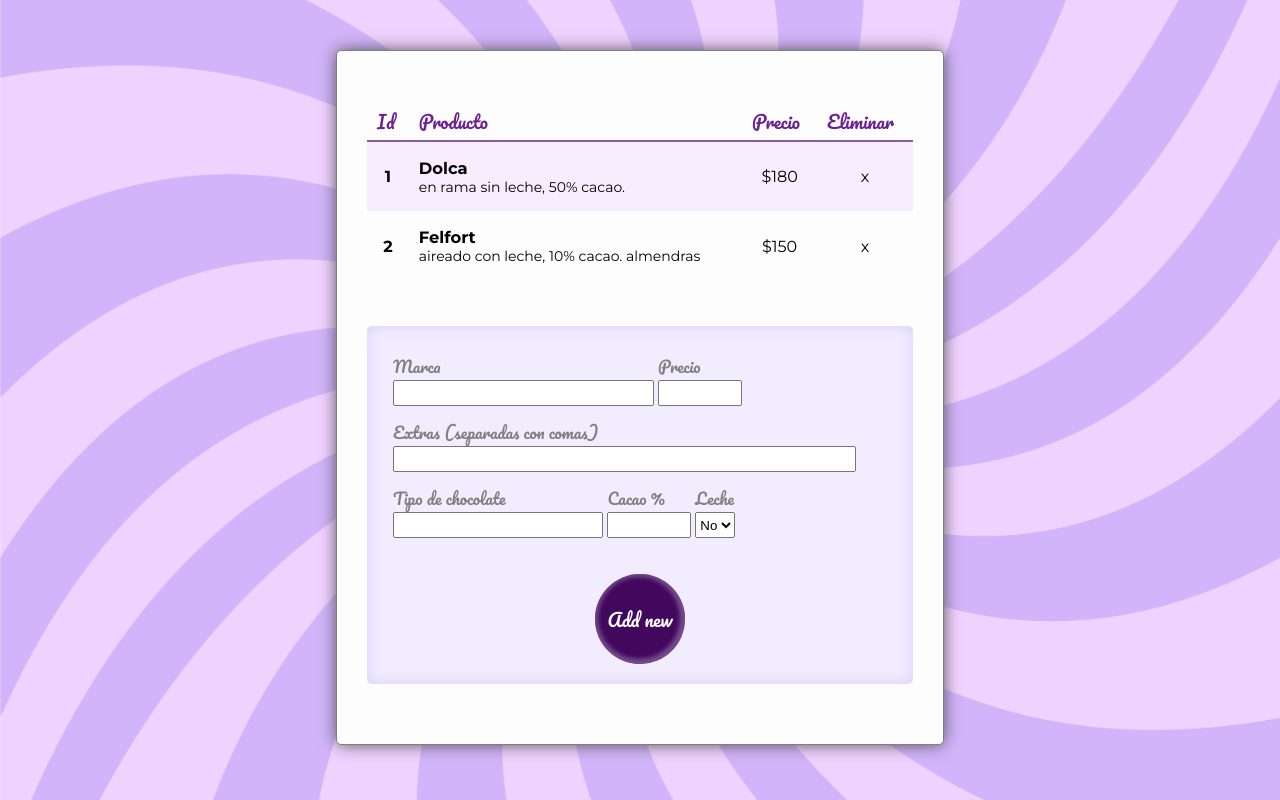
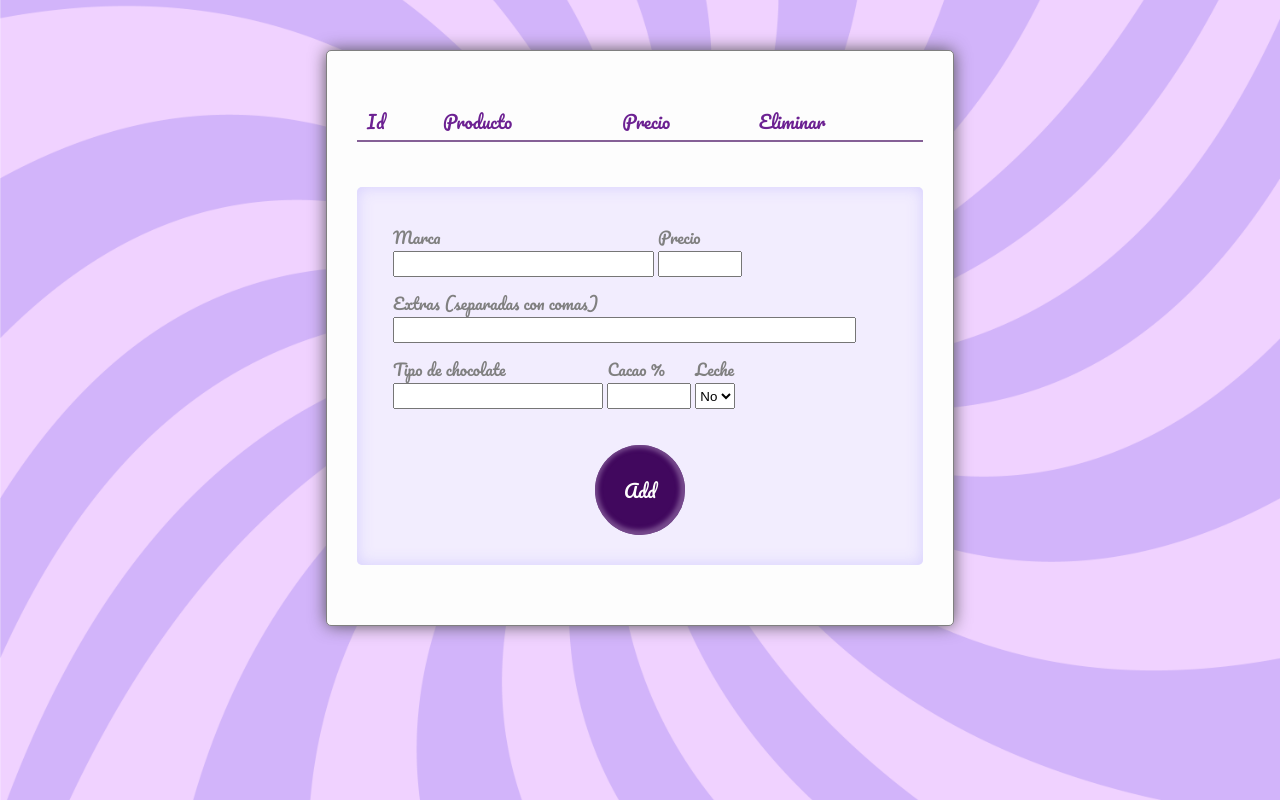
Before and after one commit to LucianABC/ChocolateMenu, a React (Create React App) app: page / in a window 1280 px wide. Built offline with nearby package versions, Linux system fonts and the light colour scheme.

Commit message:
add done, edit in progress

```diff
--- a/public/index.html
+++ b/public/index.html
@@ -6,7 +6,7 @@
     <meta name="viewport" content="width=device-width, initial-scale=1" />
     <meta name="theme-color" content="#000000" />
     <link href="https://fonts.googleapis.com/css?family=Montserrat:300,300i,400,400i,500,500i,600,600i,700,700i,800,800i,900,900i|Pacifico&display=swap" rel="stylesheet">
-
+    <link rel="stylesheet" href="https://cdnjs.cloudflare.com/ajax/libs/font-awesome/4.7.0/css/font-awesome.min.css">
     <meta
       name="description"
       content="Web site created using create-react-app"
--- a/src/App.js
+++ b/src/App.js
@@ -1,16 +1,28 @@
-import React, { useState } from 'react';
+import React, { useState, useEffect } from 'react';
 import './App.scss';
 import ProductList from './components/ProductList/ProductList';
 import Actions from './components/Actions/Actions';
 
 function App() {
+  const [product, setProduct] = useState();
+  const [productList, setProductList] = useState([]);
 
-  const [product, setProduct] = useState();
-  console.log(product);
+  useEffect(() => {
+    if(product == null) return;
+    const clon = [...productList];
+
+    if (product.id == null){
+    clon.push({id: clon.length, ...product});
+    } else {
+      clon.push(product);
+    }
+    setProductList(clon);
+  }, [product])
+
   return (
     <div className="All">
-      <ProductList product={product}></ProductList>
-      <Actions  setProduct={setProduct}></Actions>
+      <ProductList productList={productList}></ProductList>
+      <Actions  setProduct={setProduct} ></Actions>
     </div>
   );
 }
--- a/src/components/Actions/Actions.js
+++ b/src/components/Actions/Actions.js
@@ -5,12 +5,11 @@
     const [newmarca, setMarca] = useState("");
     const [newtipo, setTipo] = useState("");
     const [newporcentaje, setPorcentaje] = useState();
-    const [newleche, setLeche] = useState("");
+    const [newleche, setLeche] = useState();
     const [newextras, setExtras] = useState("");
-    const [newprecio, setPrecio] = useState("");
+    const [newprecio, setPrecio] = useState();
 
     const handleClick = event=>{
-
         let newProduct = {
             marca: newmarca,
             tipo: newtipo,
@@ -21,6 +20,7 @@
         }
         setProduct(newProduct);
     };
+
     return (
         <form className="actions">
            <div className="actions-inputs">
@@ -58,7 +58,7 @@
                     </label>
                 </div>
            </div>
-            <button type="button" className="add-button" onClick ={handleClick}>Add new</button>
+            <button type="button" className="add-button" onClick={handleClick}>Add</button>
         </form>
     )
 }
--- a/src/components/Actions/Actions.scss
+++ b/src/components/Actions/Actions.scss
@@ -8,7 +8,7 @@
     flex-direction: column;
     flex-wrap: wrap;
     margin: 30px;
-    padding: 20px;
+    padding: 30px;
     width: 100%;
     .actions-inputs {
         display: flex;
@@ -51,14 +51,12 @@
         .precio-label {
             width: 15%;
         }
-
     }
 
     .add-button {
         align-self: center;
         background-color: #41085e;
         box-shadow: inset -1px -1px 4px 4px #855c9ac9;
-                //border: #541900;ox-shadow:
         border: none;
         border-radius: 50%;
         color: #fdfdfd;
@@ -66,15 +64,13 @@
         font-family: 'Pacifico', cursive;
         font-size: 18px;
         font-weight: 100;
-      //  text-shadow: 4px 2px 2px #441400;
         height: 90px;
         width: 90px;
         &:hover {
             box-shadow: none;
        }
         &:active {
-            box-shadow:inset 1px 0px 4px 4px #29013e;
-
+            box-shadow: inset -1px -1px 9px 7px #160121;
         }
     }
 
--- a/src/components/Product/Product.js
+++ b/src/components/Product/Product.js
@@ -4,10 +4,11 @@
 
 const Product = props => {
     if(props.leche) {
-        tieneLeche= "con leche"
-        }else {
-            tieneLeche = "sin leche"
-        }
+      tieneLeche= "con leche"
+      }else {
+        tieneLeche = "sin leche"
+    }
+
     return(
         <tr className="product-list-item">
           <td className="product-list-item-id">
@@ -21,7 +22,7 @@
             ${props.precio}
           </td>
           <td className="product-list-item-delete">
-              x
+            <i className="fa fa-pencil" onClick={editProduct}></i>
           </td>
         </tr>
     )
--- a/src/components/Product/Product.scss
+++ b/src/components/Product/Product.scss
@@ -25,6 +25,10 @@
 
     }
     .product-list-item-delete {
-
+        .fa-pencil {
+            color: #00c4ad;
+            cursor: pointer;
+            font-size: 23px;
+        }
     }
 }
--- a/src/components/ProductList/ProductList.js
+++ b/src/components/ProductList/ProductList.js
@@ -2,31 +2,8 @@
 import './ProductList.scss';
 import Product from '../Product/Product';
 
-let list = [
-    {
-        id: 1,
-        marca: "Dolca",
-        tipo: "en rama",
-        porcentaje: "50%",
-        leche: false,
-        extras: [],
-        precio: 180
-    },
-    {
-        id: 2,
-        marca: "Felfort",
-        tipo: "aireado",
-        porcentaje: "10%",
-        leche: true,
-        extras: ["almendras"],
-        precio: 150
-    },
-];
 
-const ProductList = ({product}) => {
-
-    //product.id=list.length;
-    //list.push(product);
+const ProductList = ({productList}) => {
 
     return(
         <table className="product-list">
@@ -40,9 +17,10 @@
            </thead>
            <tbody className="product-list-body">
                 {
-                    list.map(chocolate => {
+                    productList.map(chocolate => {
                         return(
                             <Product
+                                key={chocolate.id}
                                 id={chocolate.id}
                                 marca={chocolate.marca}
                                 porcentaje={chocolate.porcentaje}
@@ -55,7 +33,6 @@
                     })
                 }
             </tbody>
-
         </table>
     )
 }
```
Also changed, not shown: 1 other file (tests, documents, lock files or other folders).
